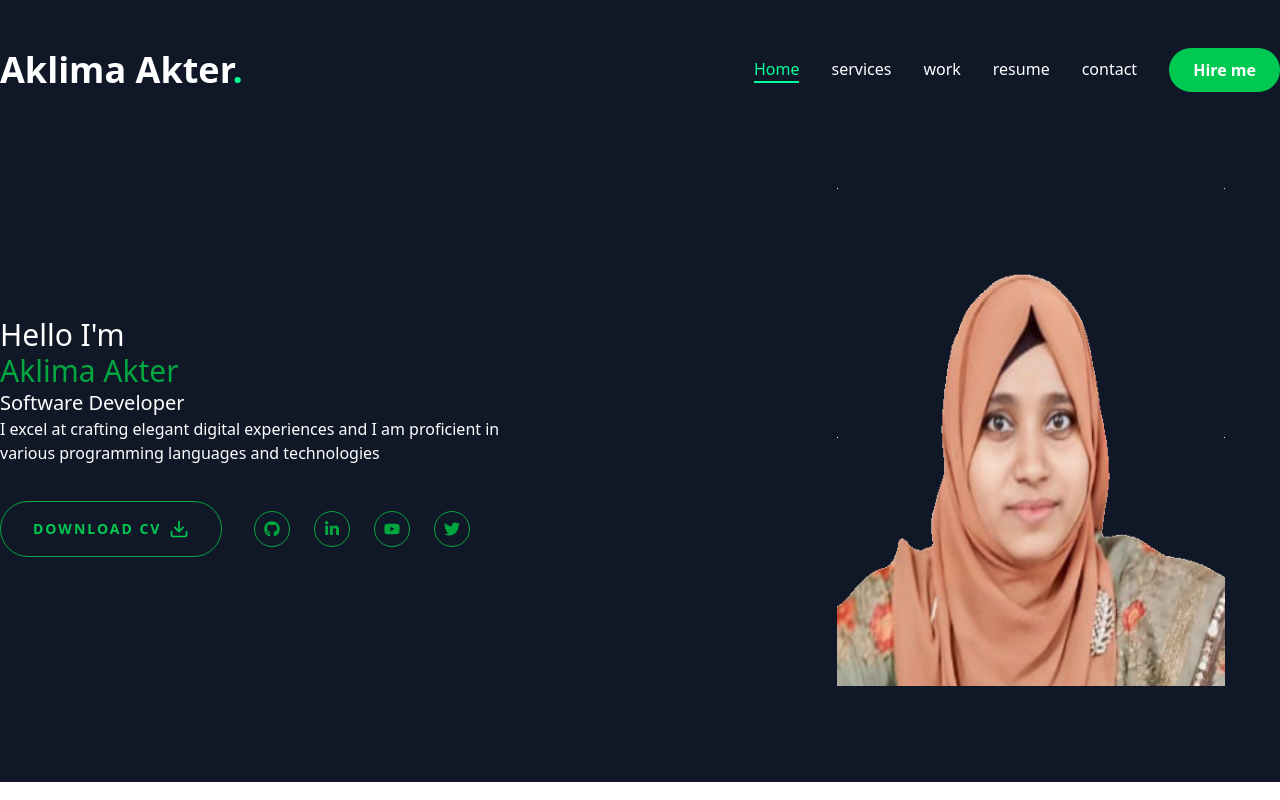
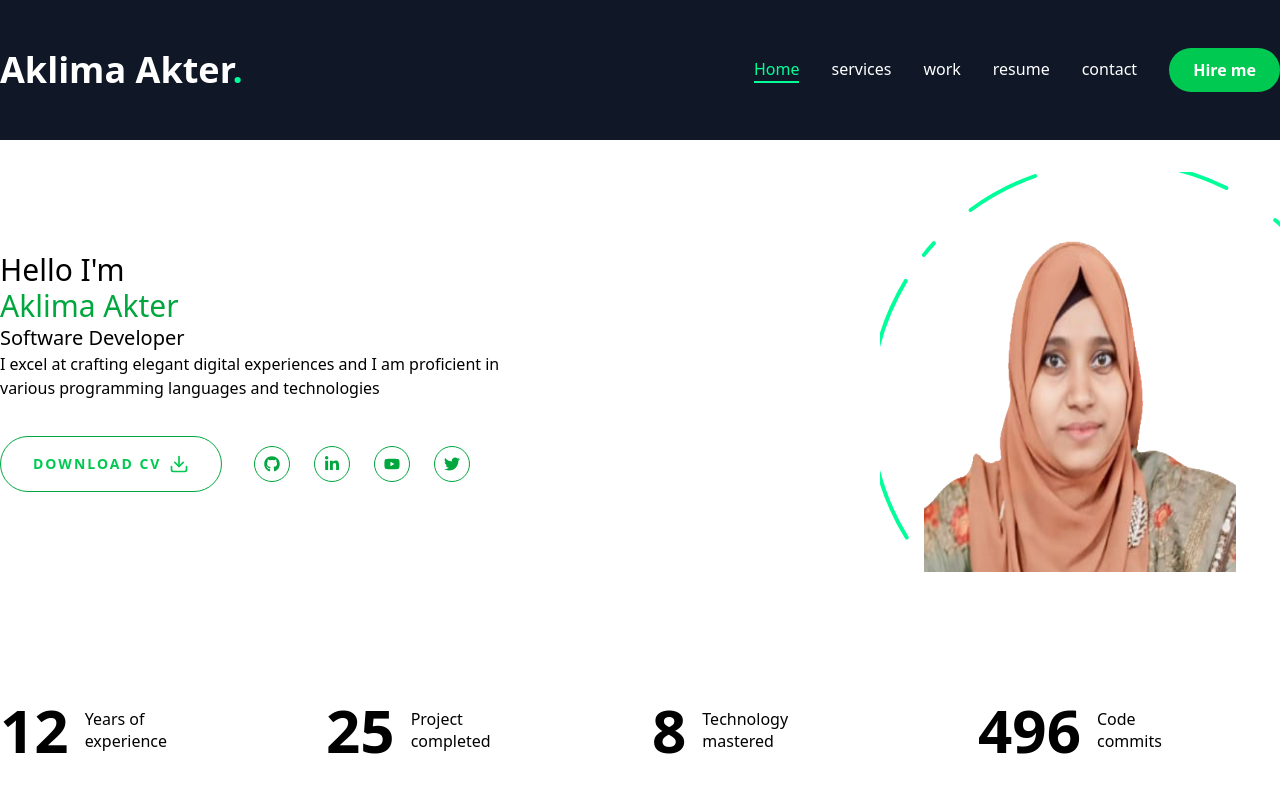
Before and after one commit to aklimaakter20/portfolio-of-Aklima-akter, a Next.js app: page / in a window 1280 px wide. Built offline with nearby package versions, Linux system fonts and the light colour scheme.

Commit message:
counutUp addede in hero section

```diff
--- a/package.json
+++ b/package.json
@@ -17,6 +17,7 @@
     "motion": "^12.23.12",
     "next": "15.5.2",
     "react": "19.1.0",
+    "react-countup": "^6.5.3",
     "react-dom": "19.1.0",
     "react-icons": "^5.5.0",
     "tailwind-merge": "^3.3.1"
--- a/src/app/page.js
+++ b/src/app/page.js
@@ -3,16 +3,17 @@ import { Button } from "@/components/ui/button";
 import { FiDownload } from "react-icons/fi";
 import Social from "@/components/Social";
 import Photo from "@/components/photo";
+import Stats from "@/components/Stats";
 
 export default function Home() {
   return (
-  <section className="bg-gray-900 text-white">
+  <section className=" ">
     <div className="container mx-auto h-full ">
-      <div className="flex flex-col lg:flex-row items-center justify-between lg:pt-12 lg:pb-24">
+      <div className="flex flex-col xl:flex-row items-center justify-between xl:pt-8 xl:pb-24">
 
                             {/* text */}
 
-        <div className="text-center lg:text-left order-2 lg:order-none">
+        <div className="text-center lg:text-left order-2 xl:order-none">
 
           <h1 className="text-3xl">
             Hello I'm  <br /> <span className="text-green-600"> Aklima Akter</span>
@@ -35,11 +36,12 @@ export default function Home() {
     </div>
 
       </div>
-      <div className="order-1 lg:order-none mb-8 lg:mb-0">
+      <div className="order-1 xl:order-none mb-8 xl:mb-0">
         <Photo />
       </div>
       </div>
     </div>
+    <Stats/>
   </section>
   );
 }
--- a/src/components/Photo.jsx
+++ b/src/components/Photo.jsx
@@ -4,15 +4,57 @@ import { motion } from "motion/react"
 
 const Photo = () => {
   return (
-    <div className="w-full h-full relative">
+    <div className="w-full h-full relative overflow-x-hidden">
       {/* image */}
-      <motion.div>
-        <div className="w-[298px] h-[298px] xl:w-[498px] xl:h-[498px] mix-blend-lig">
+      <motion.div
+      initial={{opacity: 0}}
+      animate= {{
+        opacity: 1,
+        transition: { delay: 2, duration: 0.4, ease:"easeIn"},
+      }}
+      >
+        <motion.div
+
+      initial={{opacity: 0}}
+      animate= {{
+        opacity: 1,
+        transition: { delay: 2.4, duration: 0.4, ease:"easeInOut"}
+      }}
+
+         className="w-[298px] h-[298px] xl:w-[400px] xl:h-[400px] absolute">
           <Image src="/aklima.png"
           alt="myPic"
           priority quality={100}
            fill className="object-contain"/>
-        </div>
+        </motion.div>
+        <motion.svg className= "w-[300px] xl:w-[400px] h-[300px] xl:h-[400px]"
+        fill="transparent"
+        viewBox="0 0 406 406"
+        xmlns="https://www.w3.org/2000/svg">
+          <motion.circle
+          cx="240"
+          cy="240"
+          r="250"
+          stroke="#00ff99"
+          strokeWidth="4"
+          strokeLinecap="round"
+          strokeLinejoin="round"
+          initial={{strokeDasharray : "24 10 0 0"}}
+          animate = {{
+            strokeDasharray: ["15 120 25 25", "16 25,92 72", "4 250 22 22"],
+            rotate: [120, 360],
+          }}
+          transition={{
+            duration: 20,
+            repeat: Infinity,
+            repeatType: "reverse"
+          }}
+          />
+
+
+        </motion.svg>
+
+
       </motion.div>
 
 
--- /dev/null
+++ b/src/components/Stats.jsx
@@ -0,0 +1,54 @@
+"use client"
+
+import CountUp from "react-countup"
+const stats = [
+    {
+        num: 12,
+        text: "Years of experience"
+    },
+     {
+        num: 25,
+        text: "Project completed"
+    },
+     {
+        num: 8,
+        text: "Technology mastered"
+    },
+     {
+        num: 500,
+        text: "Code commits",
+    }
+];
+const Stats = () => {
+
+  return (
+  <section className="pt-4 pb-12 xl:pt-8 xl:pb-0">
+    <div className="container mx-auto">
+        <div className="flex flex-wrap gap-6 max-w-[80vw] mx-auto xl:max-w-none">
+            {
+                stats.map((item, index) => {
+                    return (
+                    <div
+                    className="flex-1 flex gap-4 items-center justify-center xl:justify-start"
+                     key={index}>
+                        <CountUp
+                         end={item.num}
+                         duration={5}
+                          delay={2}
+                          className="text-4xl xl:text-6xl font-extrabold"
+                          />
+                          <p
+                           className={`${
+                            item.text.length <15 ? "max-w-[50px]" : "max-w-[100px]"} leading-snug`}>
+                                {item.text}
+                                </p>
+                    </div>
+                    )
+                }) }
+        </div>
+    </div>
+  </section>
+  )
+}
+
+export default Stats
```
Also changed, not shown: 1 other file (tests, documents, lock files or other folders).
